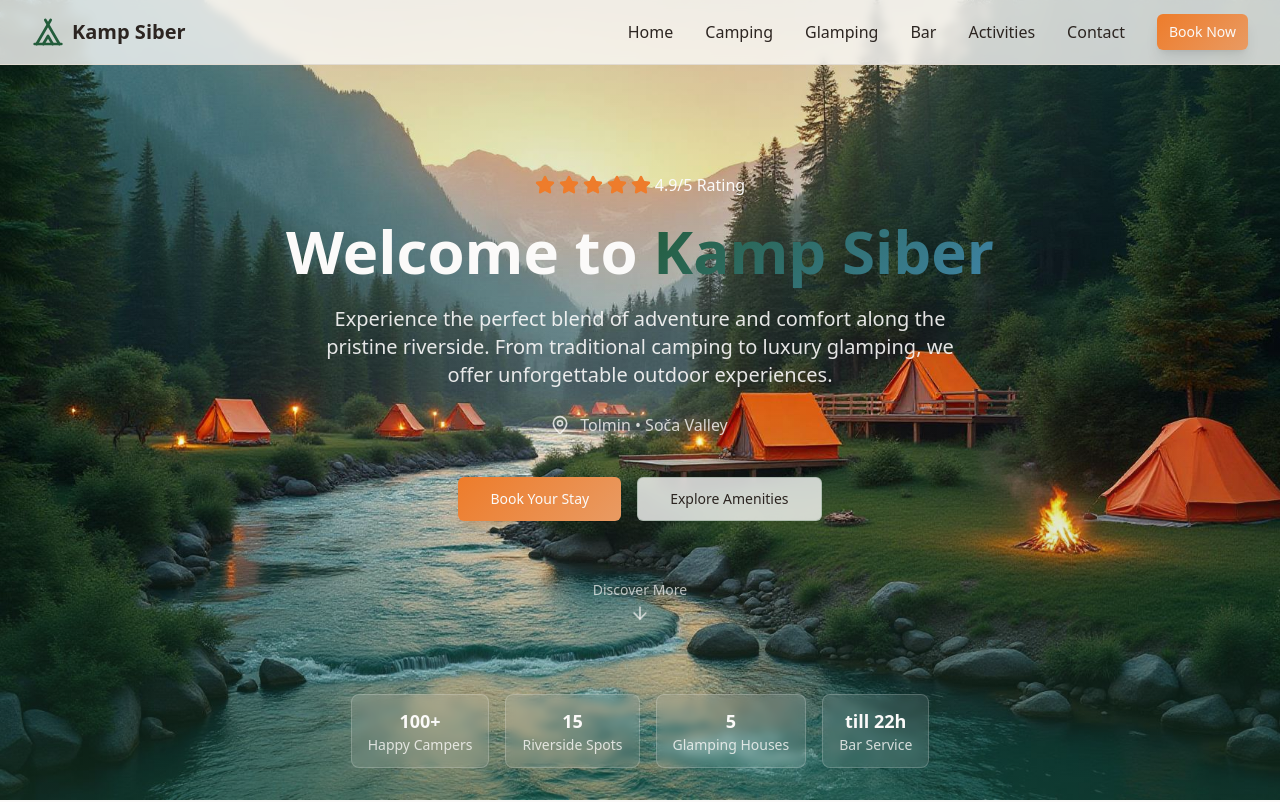
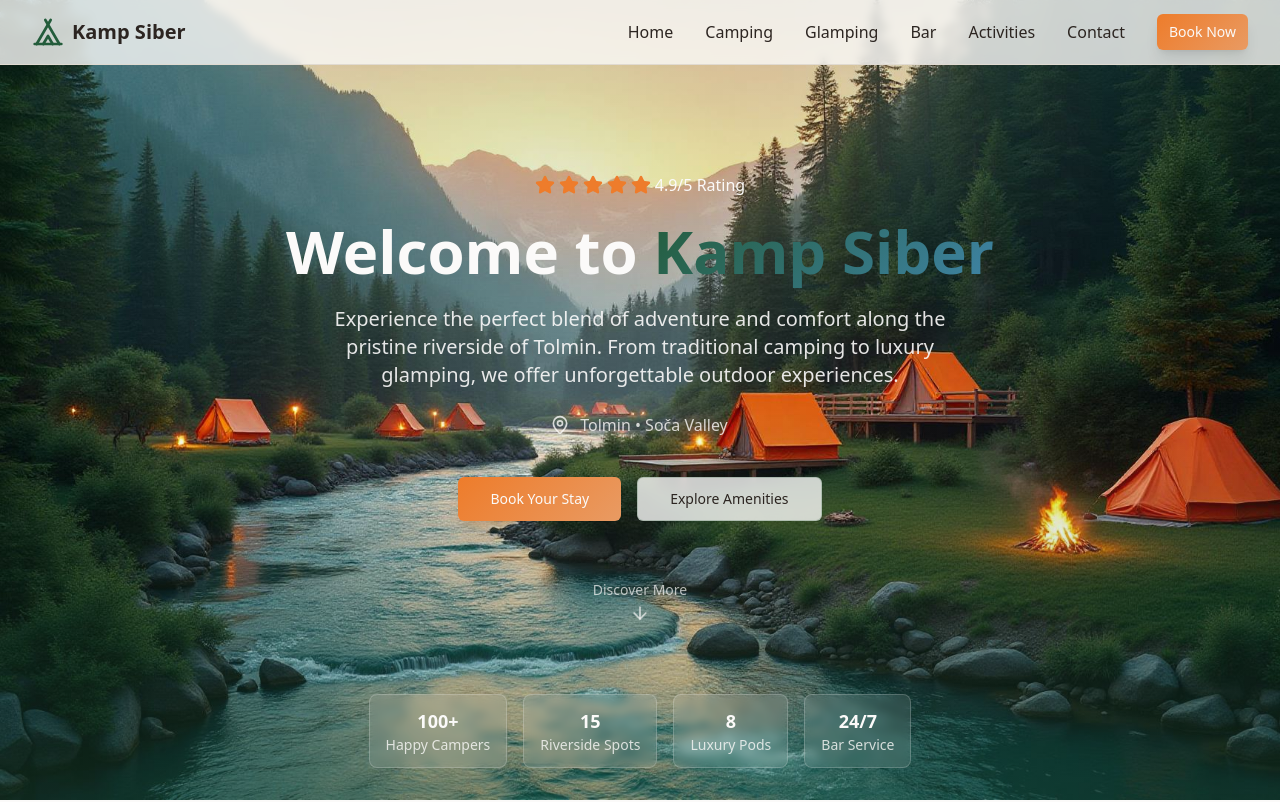
Before and after one commit to Kampsiber/kamp-siber-adventures-web, a React (Vite) app: page / in a window 1280 px wide. Shown: the top 802 px of the page. Built offline with nearby package versions, Linux system fonts and the light colour scheme.

Commit message:
Visual edit in Lovable
Edited UI in Lovable

```diff
--- a/src/components/Hero.tsx
+++ b/src/components/Hero.tsx
@@ -28,10 +28,7 @@ const Hero = () => {
           </h1>
 
           {/* Subtitle */}
-          <p className="text-lg sm:text-xl text-background/90 max-w-2xl mx-auto leading-relaxed">
-            Experience the perfect blend of adventure and comfort along the pristine riverside.
-            From traditional camping to luxury glamping, we offer unforgettable outdoor experiences.
-          </p>
+          <p className="text-lg sm:text-xl text-background/90 max-w-2xl mx-auto leading-relaxed">Experience the perfect blend of adventure and comfort along the pristine riverside of Tolmin. From traditional camping to luxury glamping, we offer unforgettable outdoor experiences.</p>
 
           {/* Location */}
           <div className="flex items-center justify-center space-x-2 text-background/80">
@@ -69,10 +66,10 @@ const Hero = () => {
           number: "15",
           label: "Riverside Spots"
         }, {
-          number: "5",
-          label: "Glamping Houses"
+          number: "8",
+          label: "Luxury Pods"
         }, {
-          number: "till 22h",
+          number: "24/7",
           label: "Bar Service"
         }].map((stat, index) => <div key={index} className="bg-background/10 backdrop-blur-sm border border-background/20 rounded-lg px-4 py-3 text-center min-w-[100px]">
               <div className="text-lg font-bold text-background">{stat.number}</div>
```
